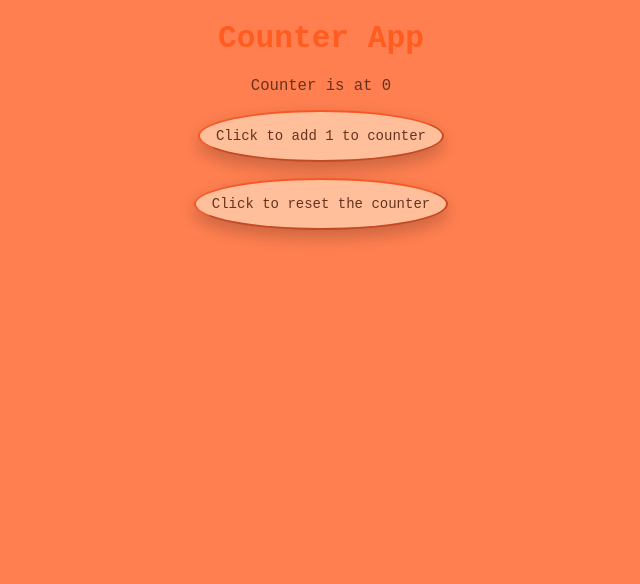
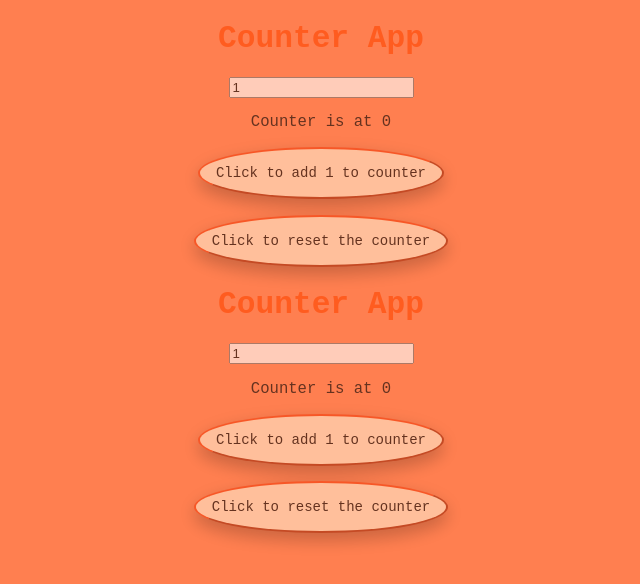
Before and after one commit to ShaiSigawi/usestate1, a React (Create React App) app: page / in a window 1280 px wide. Shown: the top 584 px of the page, without its empty margins (319-959 px from the left). Built offline with nearby package versions, Linux system fonts and the light colour scheme.

Commit message:
AddCounterNumber

```diff
--- a/src/App.js
+++ b/src/App.js
@@ -6,6 +6,8 @@ function App() {
   return (
     <div className="App">
       <Counter />
+      <Counter />
+
     </div>
   );
 }
--- a/src/Counter.js
+++ b/src/Counter.js
@@ -5,13 +5,13 @@ import {useState} from "react";
 
 function Counter() {
     const [count, setCount] = useState(0)
+    const [countNum, setCountNum] = useState(1)
     function incr(){
         setCount(
             function (oldCount){
-                return oldCount + 1
+                return oldCount += countNum
             }
         )
-        console.log(count)
     }
     function resetCounter(){
         setCount(
@@ -20,11 +20,17 @@ function Counter() {
             }
         )
     }
+    function handleCountNum(e){
+        console.log(e);
+        setCountNum(Number(e.target.value))
+    }
+
   return (
     <div>
         <h1>Counter App</h1>
+        <input type = "number" value = {countNum} onChange = {handleCountNum}/>
         <p>Counter is at {count}</p>
-        <button onClick={incr}>Click to add 1 to counter</button>
+        <button onClick={incr}>Click to add {countNum} to counter</button>
         <p><button onClick={resetCounter}>Click to reset the counter</button></p>
     </div>
   );
```
